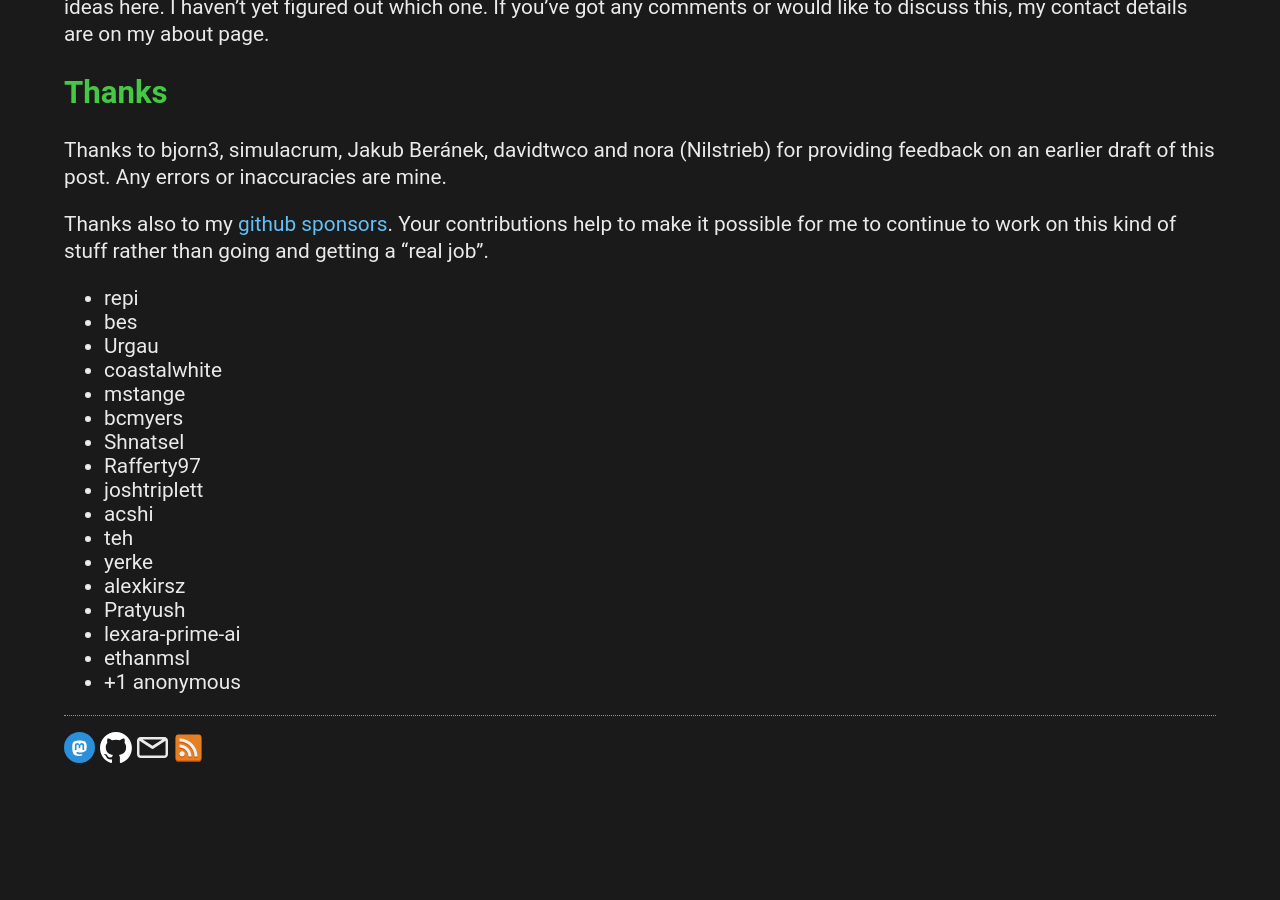
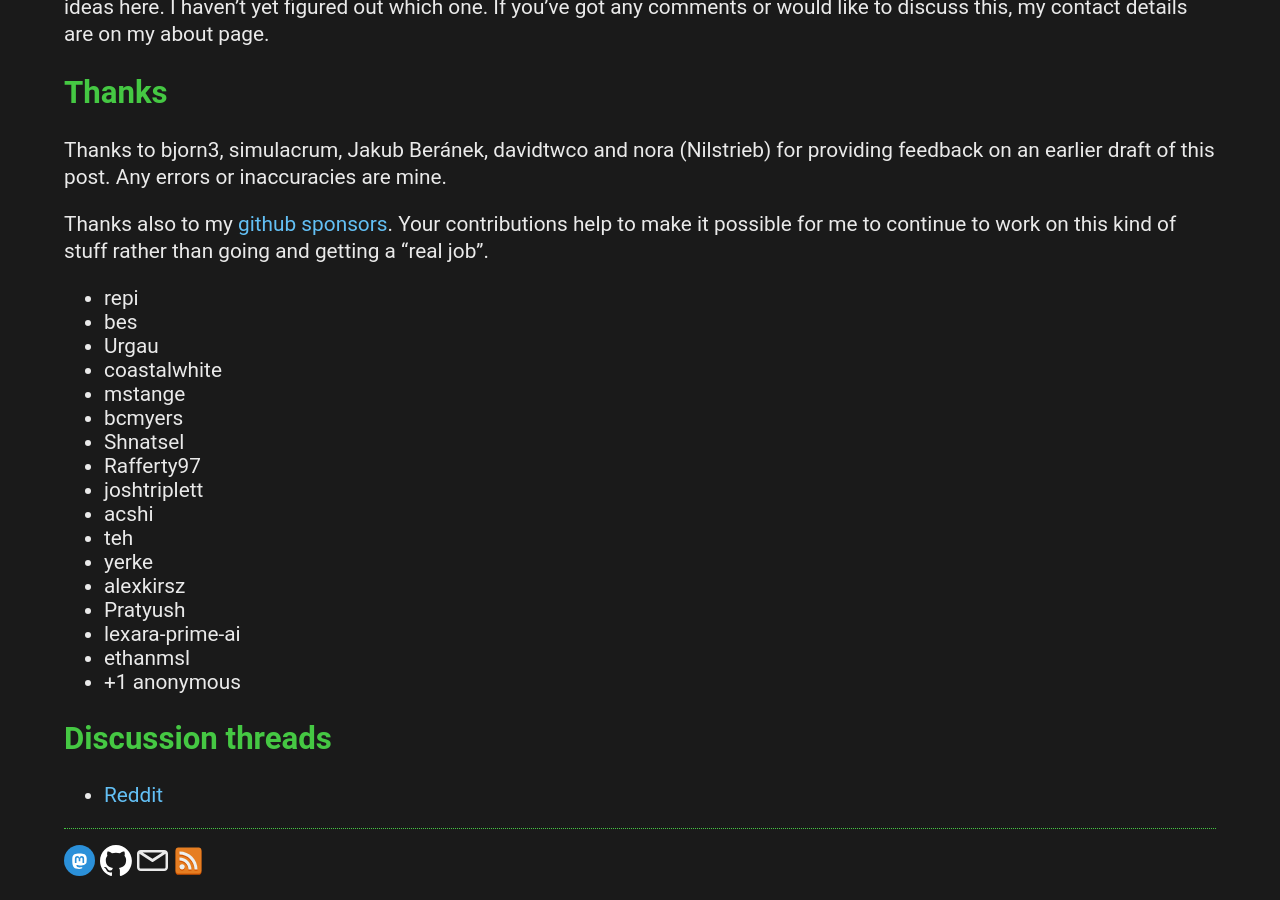
Before and after one commit to davidlattimore/davidlattimore.github.io, a Jekyll site: the page built from _posts/2024-06-06-speeding-up-rustc-by-being-lazy.md, in a window 1280 px wide and 900 px high, scrolled down 6534 px. Built offline with Jekyll 4.4.1, drawn with Linux system fonts in a browser that asks for light colours; before the commit the page ends 7321 px from its top, so only the background shows below that.

Commit message:
Add link to reddit post

```diff
--- a/_posts/2024-06-06-speeding-up-rustc-by-being-lazy.md
+++ b/_posts/2024-06-06-speeding-up-rustc-by-being-lazy.md
@@ -300,3 +300,7 @@ getting a "real job".
 * lexara-prime-ai
 * ethanmsl
 * +1 anonymous
+
+# Discussion threads
+
+* [Reddit](https://www.reddit.com/r/rust/comments/1d9b36j/speeding_up_rustc_by_being_lazy/)
```
